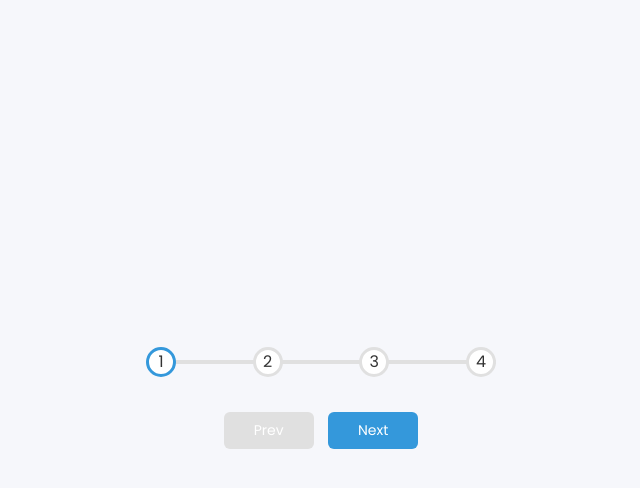
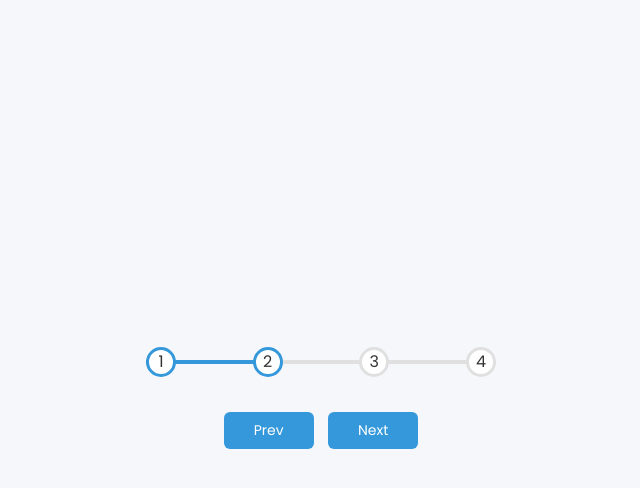
Before and after one commit to jamyMarkos/MINI-PROJECTS, a plain HTML site: page Progress-Steps/index.html in a window 1280 px wide. Both pictures are taken after a click on the button "Next". Shown: the whole page, without its empty margins (319-959 px from the left). Drawn offline with Linux system fonts and the light colour scheme.

Commit message:
Final commit

```diff
--- a/Progress-Steps/script.js
+++ b/Progress-Steps/script.js
@@ -0,0 +1,43 @@
+const progress = document.getElementById('progress')
+const prev = document.getElementById('prev')
+const next = document.getElementById('next')
+const circles = document.querySelectorAll('.circle')
+
+let currentActive = 1
+
+next.addEventListener('click', () => {
+    currentActive++
+    if(currentActive > circles.length) {
+        currentActive = circles.length
+    }
+    update()
+})
+
+prev.addEventListener('click', () => {
+    currentActive--
+    if (currentActive < 1) {
+        currentActive = 1
+    }
+    update()
+})
+
+function update() {
+    circles.forEach((circle, idx) => {
+        if(idx < currentActive) {
+            circle.classList.add('active')
+        } else {
+            circle.classList.remove('active')
+        }
+    })
+    const actives = document.querySelectorAll('.active')
+    progress.style.width = ((actives.length - 1) / (circles.length - 1)) * 100 + '%'
+
+    if (currentActive == 1) {
+        prev.disabled = true
+    } else if (currentActive == circles.length) {
+        next.disabled = true
+    } else {
+        prev.disabled = false
+        next.disabled = false
+    }
+}
```
Also changed, not shown: Progress-Steps/index.html (+0 -1 lines).
